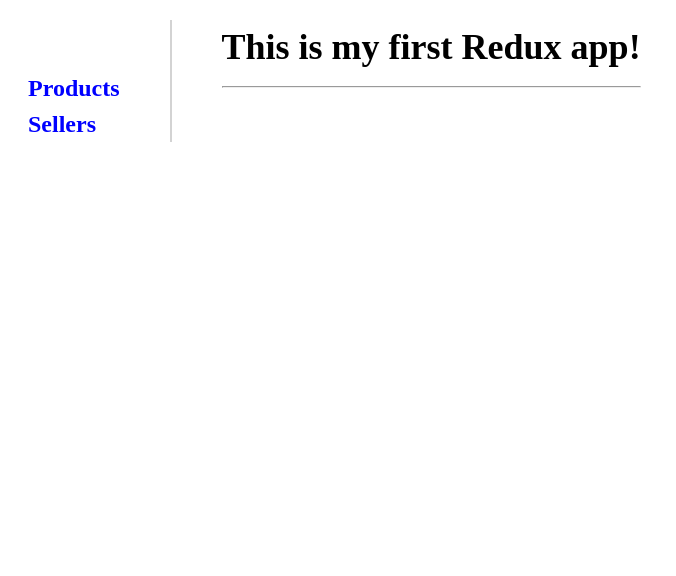
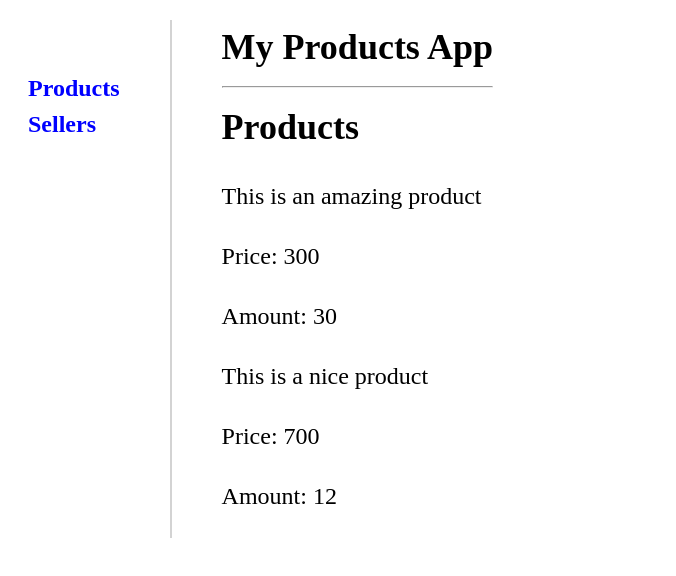
Before and after one commit to Alfaussa/redux-app, a React (Vite) app in the folder my-app/: page / in a window 1280 px wide. Shown: the top 576 px of the page, without its empty margins (0-676 px from the left). Built offline with nearby package versions, Linux system fonts and the light colour scheme.

Commit message:
⊗jsrxPmWFRSD

```diff
--- a/my-app/src/app/root.jsx
+++ b/my-app/src/app/root.jsx
@@ -1,3 +1,5 @@
+import { ProductsList } from '../parts/products/ProductsList'
+
 function Root() {
 	return (
 		<div id="main">
@@ -8,8 +10,9 @@
 				</nav>
 			</div>
 			<div id="main_page">
-				<h2>This is my first Redux app!</h2>
+				<h2>My Products App</h2>
 				<hr></hr>
+                <ProductsList />
 			</div>
 		</div>
 	)
--- /dev/null
+++ b/my-app/src/parts/products/ProductsList.jsx
@@ -0,0 +1,20 @@
+import { useSelector } from 'react-redux'
+
+export const ProductsList = () => {
+	const products = useSelector((state) => state.products)
+    const dispProducts = products.map((product) => (
+	<div key={product.id}>
+		<h3>{product.name}</h3>
+		<p>{product.desc.substring(0, 100)}</p>
+		<p>Price: {product.price}</p>
+		<p>Amount: {product.amount}</p>
+	</div>
+))
+
+return (
+	<div>
+		<h2>Products</h2>
+		{dispProducts}
+	</div>
+)
+}
```
